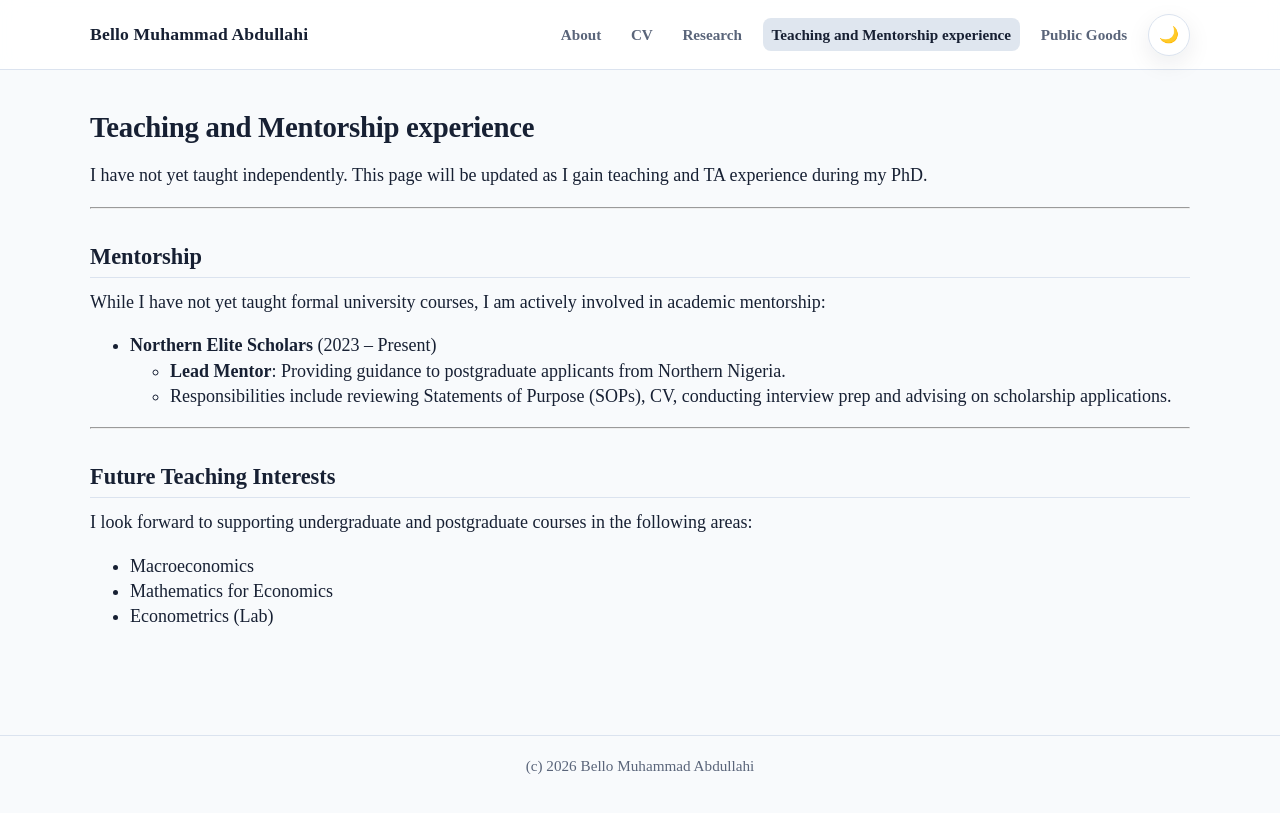
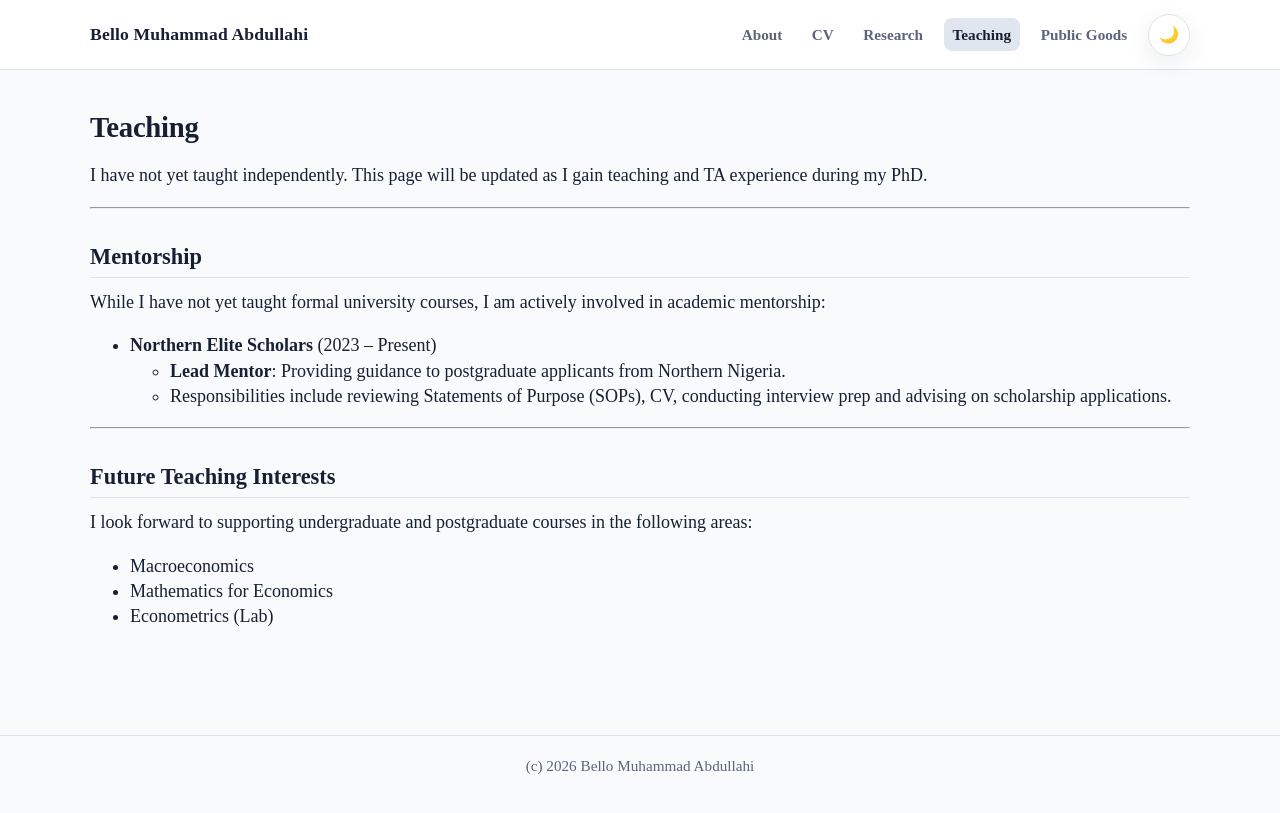
Before and after one commit to Bello-Abdullahi/Bello-Abdullahi.github.io, a Jekyll site: the page built from _pages/teaching.md, in a window 1280 px wide. Shown: the top 813 px of the page. Built offline with Jekyll 4.4.1, drawn with Linux system fonts in a browser that asks for light colours; some web fonts are replaced.

Commit message:
Update title in teaching.md to 'Teaching'

```diff
--- a/_pages/teaching.md
+++ b/_pages/teaching.md
@@ -1,7 +1,7 @@
 ---
 layout: page
 permalink: /teaching/
-title: Teaching and Mentorship experience
+title: Teaching
 description:
 nav: true
 nav_order: 4
```
